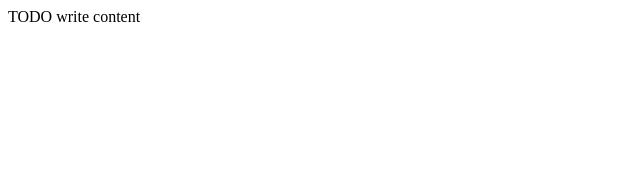
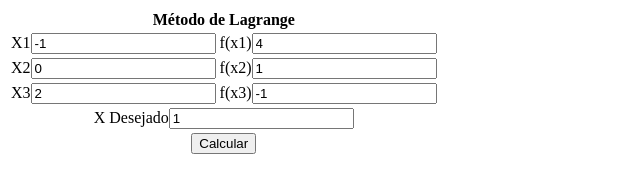
Before and after one commit to oliverdrummond/algoritmo-claudio-p2, a plain HTML site: page public_html/index.html in a window 1280 px wide. Shown: the whole page, without its empty margins (0-640 px from the left). Drawn offline with Linux system fonts and the light colour scheme.

Commit message:
Inicio do algoritmo de Lagrange

```diff
--- a/public_html/index.html
+++ b/public_html/index.html
@@ -5,6 +5,56 @@
         <meta http-equiv="Content-Type" content="text/html; charset=UTF-8">
     </head>
     <body>
-        <div>TODO write content</div>
+
+        <form method="GET">
+            <table>
+                <tr>
+                    <td colspan="2" align="center">
+                        <b>Método de Lagrange</b>
+                    </td>
+                </tr>
+                <tr>
+                    <td>
+                        X1<input type="number" id="x1" value="-1">
+                    </td>
+                    <td>
+                        f(x1)<input type="number" id="fx1" value="4">
+                    </td>
+                </tr>
+                <tr>
+                    <td>
+                        X2<input type="number" id="x2" value="0"><br>
+                    </td>
+                    <td>
+                        f(x2)<input type="number" id="fx2" value="1"><br>
+                    </td>
+                </tr>
+                <tr>
+                    <td>
+                        X3<input type="number" id="x3" value="2"><br>
+                    </td>
+                    <td>
+                        f(x3)<input type="number" id="fx3" value="-1"><br>
+                    </td>
+                </tr>
+                <tr>
+                    <td colspan="2" align="center">
+                        X Desejado<input type="number" id="x" value="1"><br>
+                    </td>
+                </tr>
+                <tr>
+                    <td colspan="2" align="center">
+                        <input type="submit" value="Calcular" id="calcular">
+                    </td>
+                </tr>
+            </table>
+            <div id="resultado"></div>
+        </form>
+        <script type="text/javascript" src="js/lagrange.js"></script>
+        <script>
+            document.getElementById('calcular').onclick = function() {
+                document.getElementById('resultado').innerHTML = lagrange();
+            };
+        </script>
     </body>
 </html>
--- /dev/null
+++ b/public_html/js/lagrange.js
@@ -0,0 +1,16 @@
+function lagrange() {
+    var x1 = document.getElementById('x1').value;
+    var fx1 = document.getElementById('fx1').value;
+    var x2 = document.getElementById('x2').value;
+    var fx2 = document.getElementById('fx2').value;
+    var x3 = document.getElementById('x3').value;
+    var fx3 = document.getElementById('fx3').value;
+    var x = document.getElementById('x').value;
+    var l1 = ((x - x2) * (x - x3)) / ((x1 - x2) * (x1 - x3));
+    var l2 = ((x - x1) * (x - x3)) / ((x2 - x1) * (x2 - x3));
+    var l3 = ((x - x1) * (x - x2)) / ((x3 - x1) * (x3 - x2));
+    var resultado = (fx1 * l1) + (fx2 * l2) + (fx3 * l3);
+    document.write(resultado);
+    console.log(resultado);
+    return resultado;
+};
```
Also changed, not shown: 1 other file.
